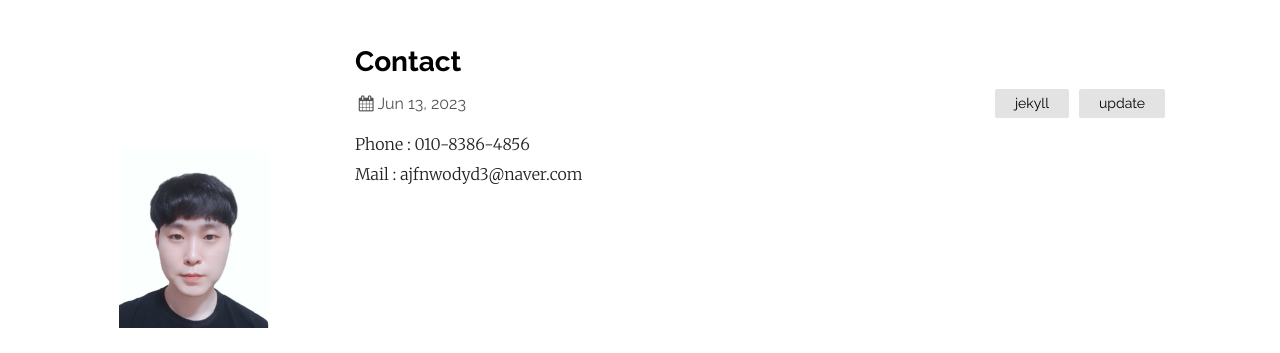
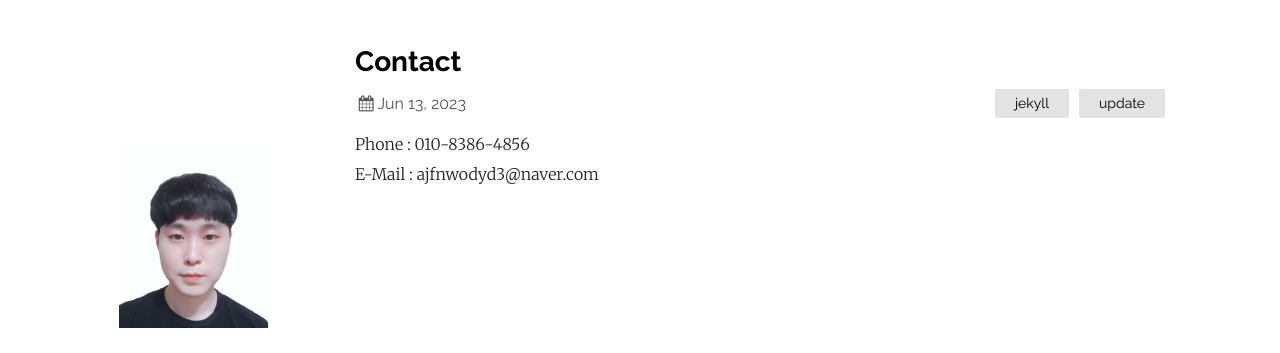
Before and after one commit to Jaeyong1114/Jaeyong1114.github.io, a Jekyll site: the page built from _posts/2023-06-13-contact-jekyll.markdown, in a window 1280 px wide. Shown: the top 353 px of the page. Built offline with Jekyll 4.4.1, drawn with Linux system fonts in a browser that asks for light colours.

```diff
--- a/_posts/2023-06-13-contact-jekyll.markdown
+++ b/_posts/2023-06-13-contact-jekyll.markdown
@@ -6,4 +6,4 @@ categories: jekyll update
 
 
 Phone : 010-8386-4856
-Mail : ajfnwodyd3@naver.com
+E-Mail : ajfnwodyd3@naver.com
```
